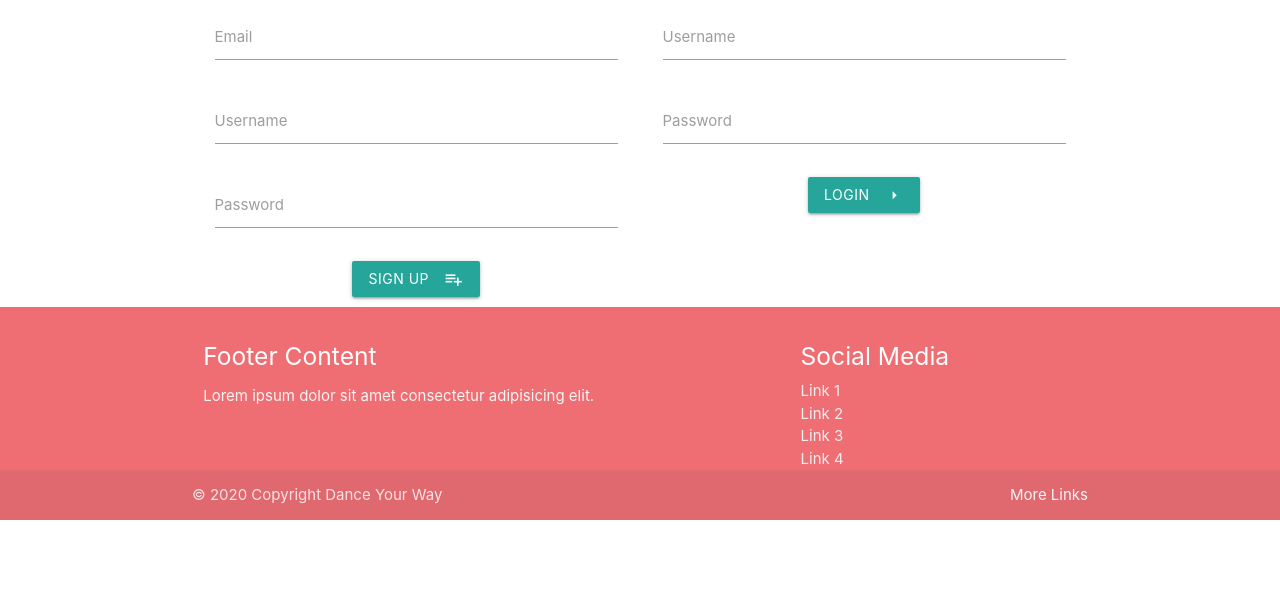
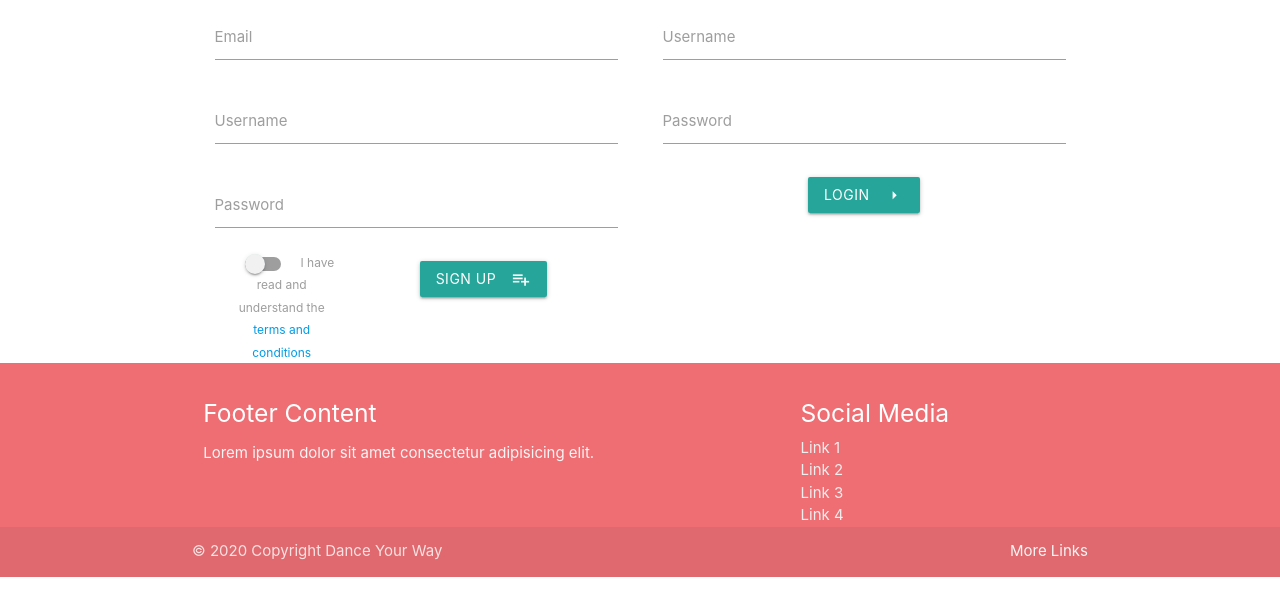
Before and after one commit to Magnusson95/Dance-Your-Way, a Flask app: page /signup in a window 1280 px wide. Shown: the part 160-763 px from the top of the page. Run offline with Flask 2, Linux system fonts and the light colour scheme; some libraries are stand-ins or nearby versions.

Commit message:
added datetime function to sort by current day of week on homepage. removed unnecessary boolean from registrationform. refactored app.py, removing errors due to long lines of code. changed welcome flash message when logging in. added terms and conditions.

```diff
--- a/app.py
+++ b/app.py
@@ -1,5 +1,6 @@
 import os
 import boto3
+from datetime import datetime
 from flask import Flask, render_template, redirect, request, url_for, flash, session
 from flask_pymongo import PyMongo
 from wtforms import Form, BooleanField, TextField, PasswordField, validators
@@ -31,13 +32,15 @@ class RegistrationForm(Form):
         validators.EqualTo('confirm', message='Passwords must match')
     ])
     confirm = PasswordField('Repeat Password')
-    accept_tos = BooleanField(
-        'I accept the Terms of Service and Privacy Notice (updated Jan 22, 2015)', [validators.Required()])
 
 
 @app.route('/')
 def home():
-    return render_template("index.html", events=mongo.db.events.find())
+    weekdays = ("Monday", "Tuesday", "Wednesday", "Thursday",
+                "Friday", "Saturday", "Sunday")
+    return render_template("index.html", events=mongo.db.events.
+                           find({"weekday": weekdays[datetime.now()
+                                .weekday()]}))
 
 
 @app.route('/signup')
@@ -57,8 +60,17 @@ def adduser():
     if find_organiser is None:
         password = generate_password_hash(request.form['password'])
         organisers.insert_one(
-            {'username': request.form['username'], 'password': password, 'email': request.form['email']})
-        flash('You have registered and are logged in')
+            {
+                'username': request.form['username'],
+                'password': password,
+                'email': request.form['email'],
+                't&c': request.form['t&c']
+            })
+        flash
+        (
+            'You have registered and are logged in. Welcome '
+            + request.form['username']
+        )
         session['username'] = request.form['username']
         session['logged'] = True
         return redirect(url_for('add_event'))
@@ -97,15 +109,18 @@ def sign_out():
 @app.route('/login', methods=['GET', 'POST'])
 def login():
     if 'logged' in session:
-        flash('You are already logged in as ' + session['username'])
+        flash('Welcome back ' + session['username'])
         return redirect(url_for('add_event'))
 
     organisers = mongo.db.organisers
     find_organiser = organisers.find_one(
         {'username': request.form['login_username']})
     if find_organiser:
-        if check_password_hash(find_organiser['password'], request.form['login_password']):
-            flash('You are logged in as ' + request.form['login_username'])
+        if check_password_hash(
+                                find_organiser['password'],
+                                request.form['login_password']
+                                ):
+            flash('Welcome back ' + request.form['login_username'])
             session['username'] = request.form['login_username']
             session['logged'] = True
             return redirect(url_for('home'))
@@ -127,6 +142,11 @@ def account():
     else:
         flash('Please log in to view your account')
         return redirect(url_for('signup'))
+
+
+@app.route('/terms&conditions')
+def terms():
+    return render_template("terms.html")
 
 
 @app.route('/get_salsa_events')
@@ -154,7 +174,10 @@ def add_event():
     if 'logged' in session:
         current_user = session['username']
         find_user = mongo.db.organisers.find_one({'username': current_user})
-        return render_template("add-event.html", events=mongo.db.events.find(), user=find_user)
+        return render_template(
+                                "add-event.html",
+                                events=mongo.db.events.find(),
+                                user=find_user)
     else:
         flash('Please log in to add an event')
         return redirect(url_for('signup'))
@@ -163,7 +186,9 @@ def add_event():
 @app.route('/organiser/<organiser_username>')
 def organiser(organiser_username):
     _organiser = mongo.db.organisers.find_one({"username": organiser_username})
-    return render_template("organiser.html", organiser = _organiser)
+    return render_template(
+                            "organiser.html",
+                            organiser=_organiser)
 
 
 @app.route('/insert-event', methods=['POST'])
--- a/templates/signup.html
+++ b/templates/signup.html
@@ -17,6 +17,13 @@
 					<label class="active" for="password">Password</label>
 				</div>
 			</div>
+      <div class="col s4 switch">
+					<label>
+          <input type="checkbox" name="t&c" id="t&c" />
+          <span class="lever"></span>
+          I have read and understand the <a href="{{url_for('terms')}}" target="_blank">terms and conditions</a>
+        </label>
+				</div>
 			<button class="btn waves-effect waves-light" type="submit">Sign Up<i class="material-icons right">playlist_add</i></button>
 		</form>
 	</div>
--- /dev/null
+++ b/templates/terms.html
@@ -0,0 +1,6 @@
+{% extends 'base.html' %} {% block content %}
+<div class="container center">
+<h3>Terms & Conditions</h3>
+<p>These terms & conditions don't make any sense...</p>
+</div>
+{% endblock %}
```
